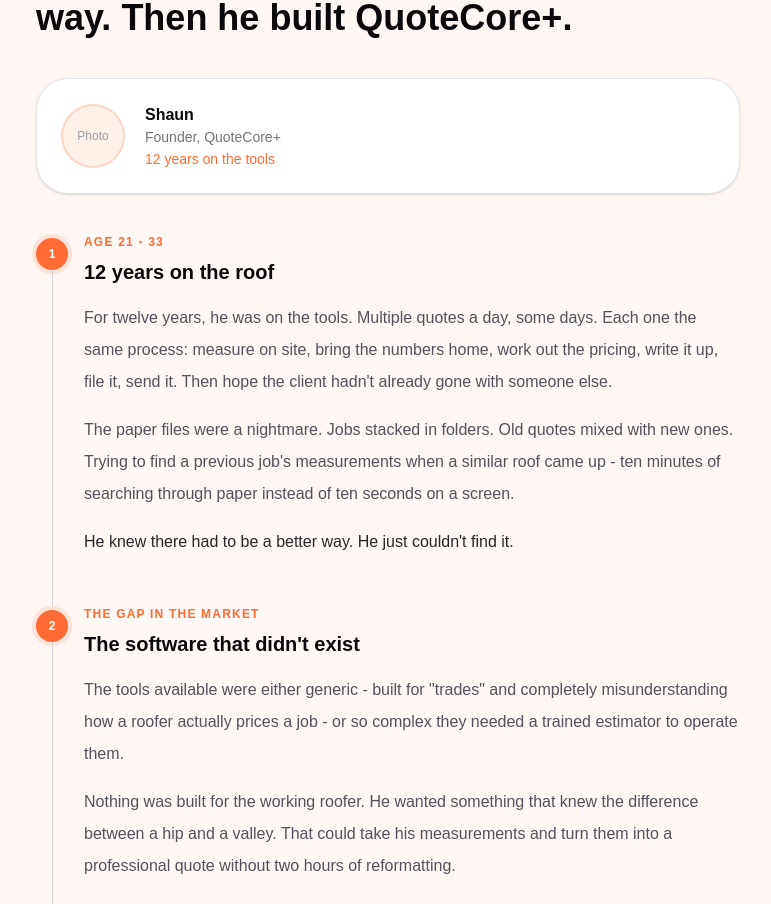
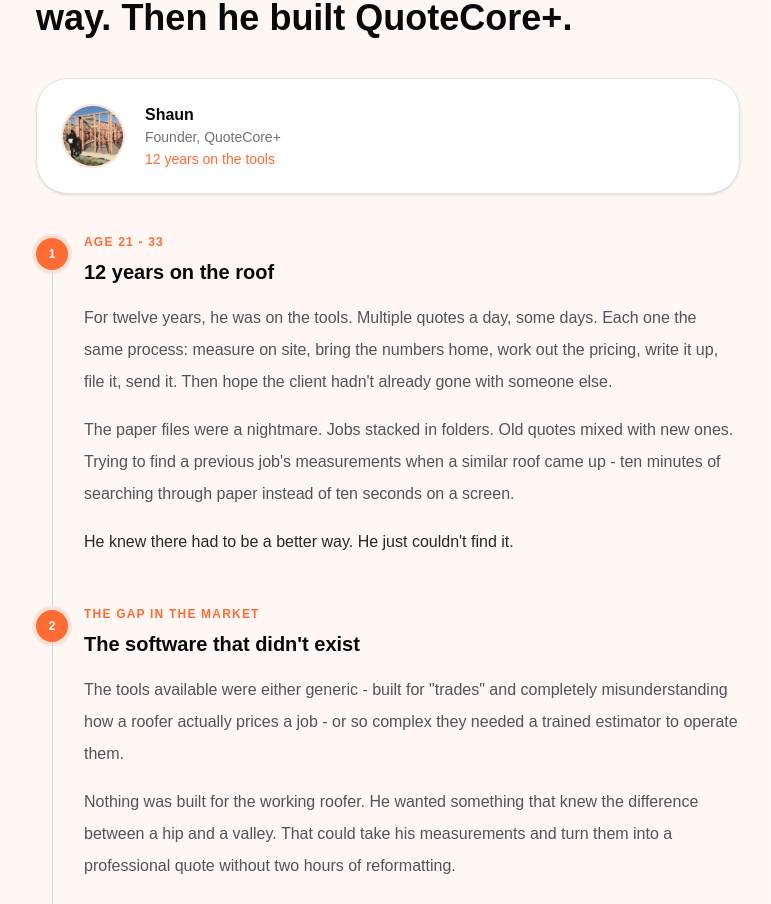
Before and after one commit to barrytheai/quotecore, a Next.js app: page / in a window 1280 px wide. Shown: the part 2578-3482 px from the top of the page, without its empty margins (252-1023 px from the left). Built offline with nearby package versions, Linux system fonts and the light colour scheme.

Commit message:
feat: Shaun's photo live on homepage and about page

```diff
--- a/app/about/page.tsx
+++ b/app/about/page.tsx
@@ -45,10 +45,7 @@
 
           {/* Founder card */}
           <div className="flex items-center gap-6 rounded-[2rem] border border-zinc-200 bg-white p-8 shadow-sm">
-            <div className="flex h-20 w-20 shrink-0 items-center justify-center rounded-full border-2 border-[#FF6B35]/20 bg-[#FF6B35]/10 text-xs text-zinc-400">
-              {/* Replace with: <img src="/shaun.jpg" alt="Shaun" className="h-20 w-20 rounded-full object-cover" /> */}
-              Photo
-            </div>
+            <img src="/shaun.jpg" alt="Shaun, founder of QuoteCore+" className="h-20 w-20 rounded-full object-cover border-2 border-[#FF6B35]/20" />
             <div>
               <p className="text-xl font-semibold">Shaun</p>
               <p className="text-sm text-zinc-500">Founder, QuoteCore+</p>
--- a/app/page.tsx
+++ b/app/page.tsx
@@ -484,10 +484,7 @@
 
             {/* Founder card */}
             <div className="mt-10 flex items-center gap-5 rounded-[2rem] border border-zinc-200 bg-white p-6 shadow-sm">
-              <div className="flex h-16 w-16 shrink-0 items-center justify-center rounded-full border-2 border-[#FF6B35]/20 bg-[#FF6B35]/10 text-xs text-zinc-400">
-                {/* Replace with: <img src="/shaun.jpg" alt="Shaun" className="h-16 w-16 rounded-full object-cover" /> */}
-                Photo
-              </div>
+              <img src="/shaun.jpg" alt="Shaun, founder of QuoteCore+" className="h-16 w-16 rounded-full object-cover border-2 border-[#FF6B35]/20" />
               <div>
                 <p className="font-semibold">Shaun</p>
                 <p className="text-sm text-zinc-500">Founder, QuoteCore+</p>
```
Also changed, not shown: public/shaun.jpg (added).
